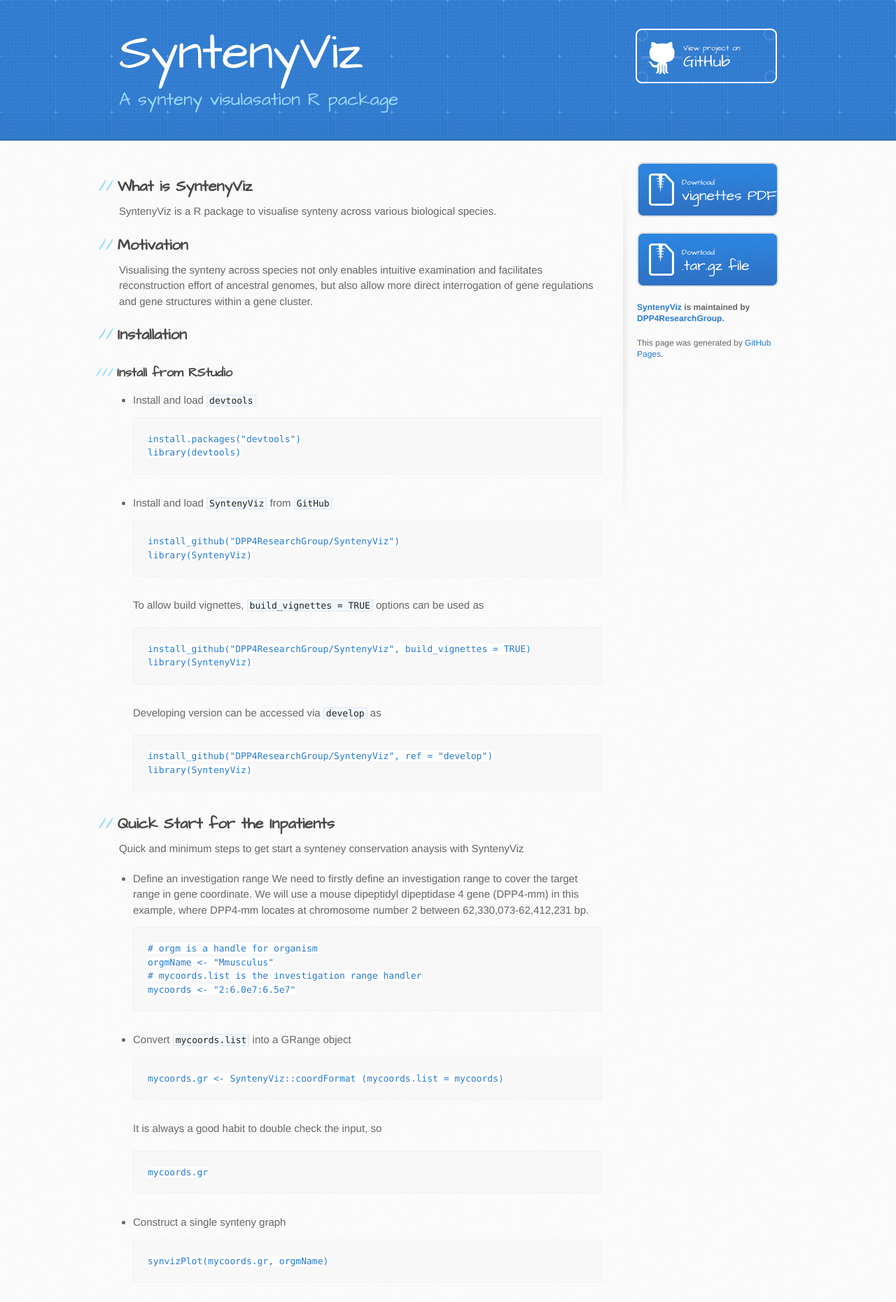
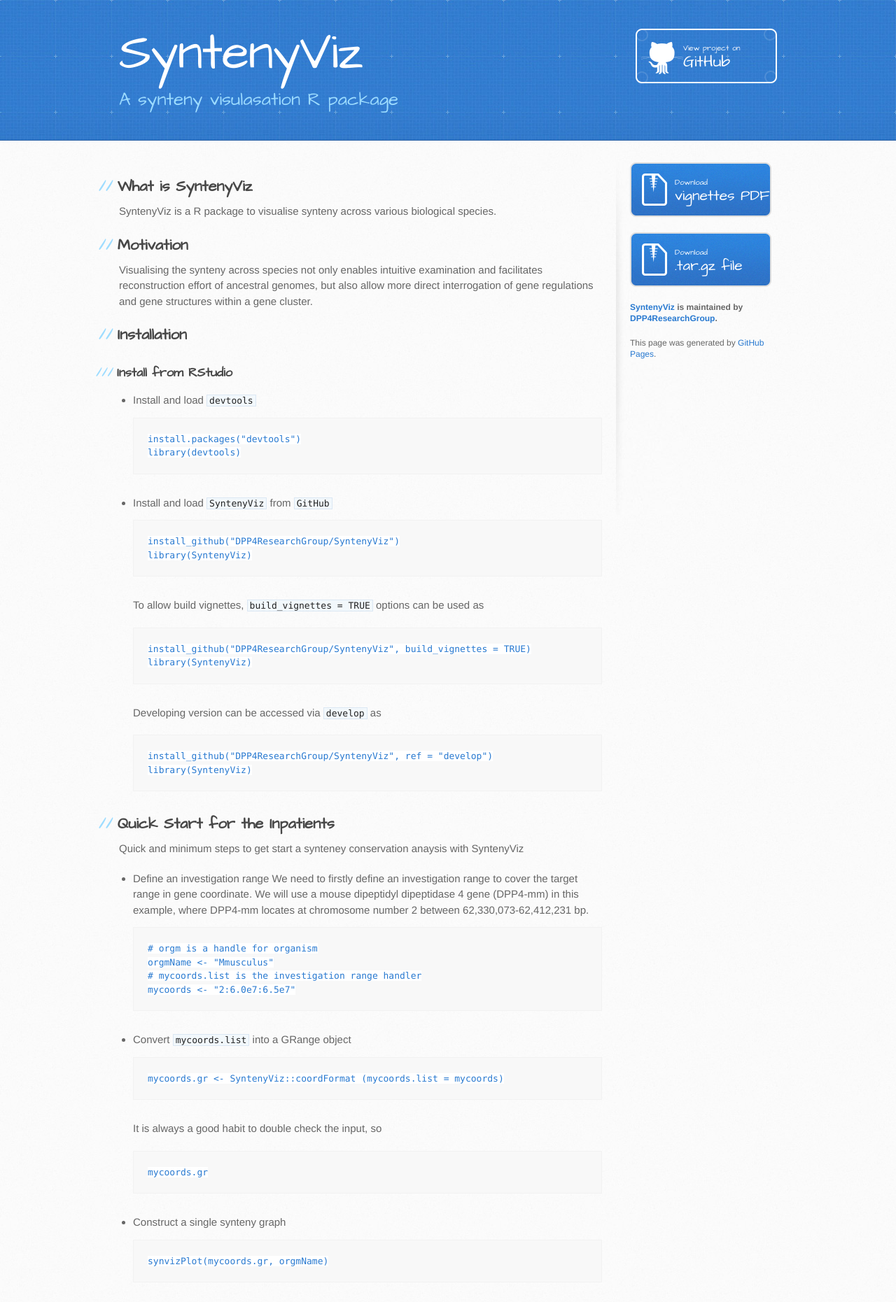
Before and after one commit to DPP4ResearchGroup/SyntenyViz, a Jekyll site: the page built from index.md, in a window 1280 px wide. Shown: the top 1861 px of the page at 70% size. Built offline with Jekyll 4.4.1, drawn with Linux system fonts in a browser that asks for light colours; our own code applies the rules of GitHub Pages for plain Markdown files.

Commit message:
style update

```diff
--- a/_sass/jekyll-theme-architect.scss
+++ b/_sass/jekyll-theme-architect.scss
@@ -75,7 +75,7 @@
 
 aside#sidebar {
   float: right;
-  width: 200px;
+  width: 210px;
   min-height: 504px;
   padding-left: 20px;
   font-size: 12px;
```
